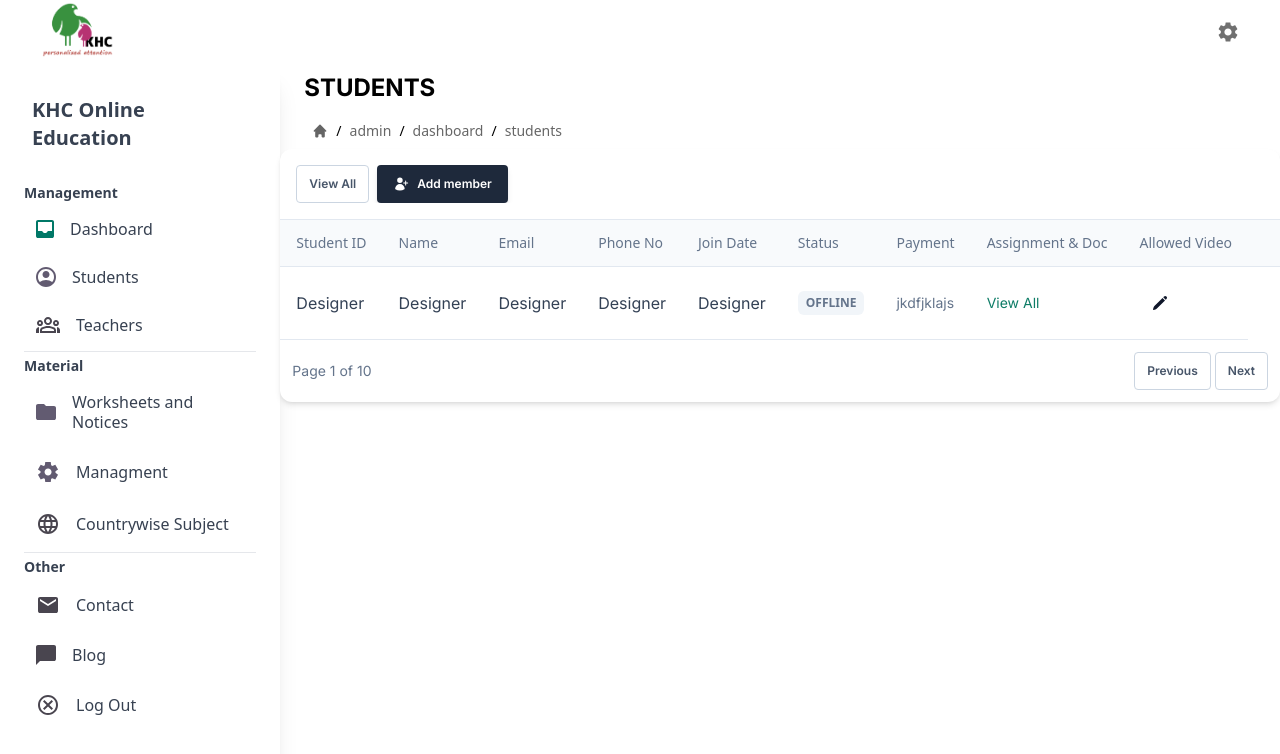
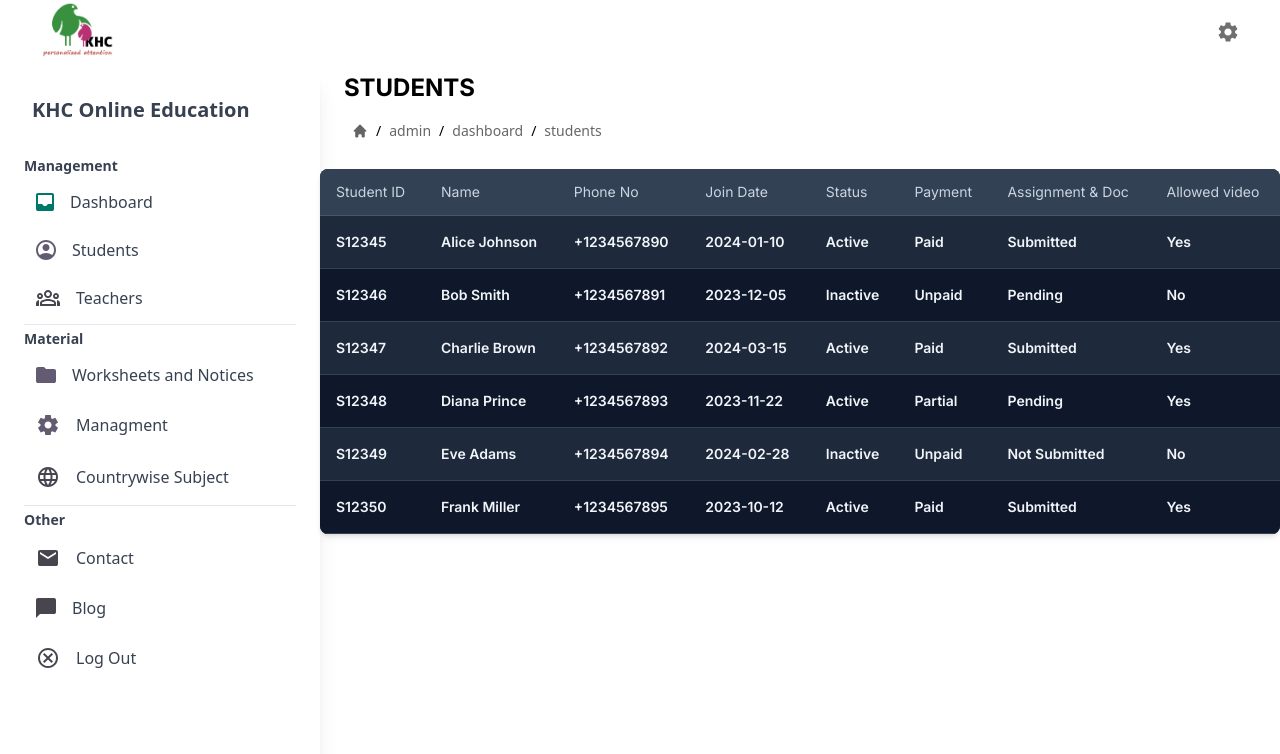
Before and after one commit to sudoarchie/frontend_khc, a Next.js app: page /admin/dashboard/students in a window 1280 px wide. Shown: the top 754 px of the page. Built offline with nearby package versions, Linux system fonts and the light colour scheme.

Commit message:
✨ New feature table component

```diff
--- a/app/admin/dashboard/students/page.tsx
+++ b/app/admin/dashboard/students/page.tsx
@@ -1,163 +1,82 @@
+import TableField from "@/app/components/TableField";
 import Link from "next/link";
 
 export default function Student() {
+  const Header = [
+    "Student ID",
+    "Name",
+    "Phone No",
+    "Join Date",
+    "Status",
+    "Payment",
+    "Assignment & Doc",
+    "Allowed video",
+  ];
+  const data = [
+    [
+      "S12345",
+      "Alice Johnson",
+      "+1234567890",
+      "2024-01-10",
+      "Active",
+      "Paid",
+      "Submitted",
+      "Yes",
+    ],
+    [
+      "S12346",
+      "Bob Smith",
+      "+1234567891",
+      "2023-12-05",
+      "Inactive",
+      "Unpaid",
+      "Pending",
+      "No",
+    ],
+    [
+      "S12347",
+      "Charlie Brown",
+      "+1234567892",
+      "2024-03-15",
+      "Active",
+      "Paid",
+      "Submitted",
+      "Yes",
+    ],
+    [
+      "S12348",
+      "Diana Prince",
+      "+1234567893",
+      "2023-11-22",
+      "Active",
+      "Partial",
+      "Pending",
+      "Yes",
+    ],
+    [
+      "S12349",
+      "Eve Adams",
+      "+1234567894",
+      "2024-02-28",
+      "Inactive",
+      "Unpaid",
+      "Not Submitted",
+      "No",
+    ],
+    [
+      "S12350",
+      "Frank Miller",
+      "+1234567895",
+      "2023-10-12",
+      "Active",
+      "Paid",
+      "Submitted",
+      "Yes",
+    ],
+  ];
   return (
     <div>
-      <div className="relative flex flex-col w-full h-full text-slate-700 bg-white shadow-md rounded-xl bg-clip-border">
-        <div className="relative mx-4 mt-4 overflow-hidden text-slate-700 bg-white rounded-none bg-clip-border">
-          <div className="flex items-center justify-between ">
-            <div className="flex flex-col gap-2 shrink-0 sm:flex-row">
-              <button
-                className="rounded border border-slate-300 py-2.5 px-3 text-center text-xs font-semibold text-slate-600 transition-all hover:opacity-75 focus:ring focus:ring-slate-300 active:opacity-[0.85] disabled:pointer-events-none disabled:opacity-50 disabled:shadow-none"
-                type="button"
-              >
-                View All
-              </button>
-              <button
-                className="flex select-none items-center gap-2 rounded bg-slate-800 py-2.5 px-4 text-xs font-semibold text-white shadow-md shadow-slate-900/10 transition-all hover:shadow-lg hover:shadow-slate-900/20 focus:opacity-[0.85] focus:shadow-none active:opacity-[0.85] active:shadow-none disabled:pointer-events-none disabled:opacity-50 disabled:shadow-none"
-                type="button"
-              >
-                <svg
-                  xmlns="http://www.w3.org/2000/svg"
-                  viewBox="0 0 24 24"
-                  fill="currentColor"
-                  aria-hidden="true"
-                  stroke-width="2"
-                  className="w-4 h-4"
-                >
-                  <path d="M6.25 6.375a4.125 4.125 0 118.25 0 4.125 4.125 0 01-8.25 0zM3.25 19.125a7.125 7.125 0 0114.25 0v.003l-.001.119a.75.75 0 01-.363.63 13.067 13.067 0 01-6.761 1.873c-2.472 0-4.786-.684-6.76-1.873a.75.75 0 01-.364-.63l-.001-.122zM19.75 7.5a.75.75 0 00-1.5 0v2.25H16a.75.75 0 000 1.5h2.25v2.25a.75.75 0 001.5 0v-2.25H22a.75.75 0 000-1.5h-2.25V7.5z"></path>
-                </svg>
-                Add member
-              </button>
-            </div>
-          </div>
-        </div>
-        <div className="p-0 overflow-scroll">
-          <table className="w-full mt-4 text-left table-auto min-w-max">
-            <thead>
-              <tr>
-                <th className="p-4 transition-colors cursor-pointer border-y border-slate-200 bg-slate-50 hover:bg-slate-100">
-                  <p className="flex items-center justify-between gap-2 font-sans text-sm font-normal leading-none text-slate-500">
-                    Student ID
-                  </p>
-                </th>
-                <th className="p-4 transition-colors cursor-pointer border-y border-slate-200 bg-slate-50 hover:bg-slate-100">
-                  <p className="flex items-center justify-between gap-2 font-sans text-sm font-normal leading-none text-slate-500">
-                    Name
-                  </p>
-                </th>
-                <th className="p-4 transition-colors cursor-pointer border-y border-slate-200 bg-slate-50 hover:bg-slate-100">
-                  <p className="flex items-center justify-between gap-2 font-sans text-sm font-normal leading-none text-slate-500">
-                    Email
-                  </p>
-                </th>
-                <th className="p-4 transition-colors cursor-pointer border-y border-slate-200 bg-slate-50 hover:bg-slate-100">
-                  <p className="flex items-center justify-between gap-2 font-sans text-sm font-normal leading-none text-slate-500">
-                    Phone No
-                  </p>
-                </th>
-                <th className="p-4 transition-colors cursor-pointer border-y border-slate-200 bg-slate-50 hover:bg-slate-100">
-                  <p className="flex items-center justify-between gap-2 font-sans text-sm font-normal leading-none text-slate-500">
-                    Join Date
-                  </p>
-                </th>
-                <th className="p-4 transition-colors cursor-pointer border-y border-slate-200 bg-slate-50 hover:bg-slate-100">
-                  <p className="flex items-center justify-between gap-2 font-sans text-sm  font-normal leading-none text-slate-500">
-                    Status
-                  </p>
-                </th>
-                <th className="p-4 transition-colors cursor-pointer border-y border-slate-200 bg-slate-50 hover:bg-slate-100">
-                  <p className="flex items-center justify-between gap-2 font-sans text-sm  font-normal leading-none text-slate-500">
-                    Payment
-                  </p>
-                </th>
-                <th className="p-4 transition-colors cursor-pointer border-y border-slate-200 bg-slate-50 hover:bg-slate-100">
-                  <p className="flex items-center justify-between gap-2 font-sans text-sm  font-normal leading-none text-slate-500">
-                    Assignment & Doc
-                  </p>
-                </th>
-                <th className="p-4 transition-colors cursor-pointer border-y border-slate-200 bg-slate-50 hover:bg-slate-100">
-                  <p className="flex items-center justify-between gap-2 font-sans text-sm  font-normal leading-none text-slate-500">
-                    Allowed Video
-                  </p>
-                </th>
-                <th className="p-4 transition-colors cursor-pointer border-y border-slate-200 bg-slate-50 hover:bg-slate-100">
-                  <p className="flex items-center justify-between gap-2 font-sans text-sm  font-normal leading-none text-slate-500"></p>
-                </th>
-              </tr>
-            </thead>
-            <tbody>
-              <tr>
-                <td className="p-4 border-b border-slate-200">
-                  <div className="flex flex-col">Designer</div>
-                </td>
-                <td className="p-4 border-b border-slate-200">
-                  <div className="flex flex-col">Designer</div>
-                </td>
-                <td className="p-4 border-b border-slate-200">
-                  <div className="flex flex-col">Designer</div>
-                </td>
-                <td className="p-4 border-b border-slate-200">
-                  <div className="flex flex-col">Designer</div>
-                </td>
-                <td className="p-4 border-b border-slate-200">
-                  <div className="flex flex-col">Designer</div>
-                </td>
-                <td className="p-4 border-b border-slate-200">
-                  <div className="w-max">
-                    <div className="relative grid items-center px-2 py-1 font-sans text-xs font-bold uppercase rounded-md select-none whitespace-nowrap bg-slate-100 text-slate-500">
-                      <span className="">offline</span>
-                    </div>
-                  </div>
-                </td>
-                <td className="p-4 border-b border-slate-200">
-                  <p className="text-sm text-slate-500">jkdfjklajs</p>
-                </td>
-                <td className="p-4 border-b border-slate-200">
-                  <p className="text-sm text-primary">
-                    <Link href={""}>View All</Link>
-                  </p>
-                </td>
-                <td className="p-4 border-b border-slate-200">
-                  <button
-                    className="relative h-10 max-h-[40px] w-10 max-w-[40px] select-none rounded-lg text-center align-middle font-sans text-xs font-medium uppercase text-slate-900 transition-all hover:bg-slate-900/10 active:bg-slate-900/20 disabled:pointer-events-none disabled:opacity-50 disabled:shadow-none"
-                    type="button"
-                  >
-                    <span className="absolute transform -translate-x-1/2 -translate-y-1/2 top-1/2 left-1/2">
-                      <svg
-                        xmlns="http://www.w3.org/2000/svg"
-                        viewBox="0 0 24 24"
-                        fill="currentColor"
-                        aria-hidden="true"
-                        className="w-4 h-4"
-                      >
-                        <path d="M21.731 2.269a2.625 2.625 0 00-3.712 0l-1.157 1.157 3.712 3.712 1.157-1.157a2.625 2.625 0 000-3.712zM19.513 8.199l-3.712-3.712-12.15 12.15a5.25 5.25 0 00-1.32 2.214l-.8 2.685a.75.75 0 00.933.933l2.685-.8a5.25 5.25 0 002.214-1.32L19.513 8.2z"></path>
-                      </svg>
-                    </span>
-                  </button>
-                </td>
-              </tr>
-            </tbody>
-          </table>
-        </div>
-        <div className="flex items-center justify-between p-3">
-          <p className="block text-sm text-slate-500">Page 1 of 10</p>
-          <div className="flex gap-1">
-            <button
-              className="rounded border border-slate-300 py-2.5 px-3 text-center text-xs font-semibold text-slate-600 transition-all hover:opacity-75 focus:ring focus:ring-slate-300 active:opacity-[0.85] disabled:pointer-events-none disabled:opacity-50 disabled:shadow-none"
-              type="button"
-            >
-              Previous
-            </button>
-            <button
-              className="rounded border border-slate-300 py-2.5 px-3 text-center text-xs font-semibold text-slate-600 transition-all hover:opacity-75 focus:ring focus:ring-slate-300 active:opacity-[0.85] disabled:pointer-events-none disabled:opacity-50 disabled:shadow-none"
-              type="button"
-            >
-              Next
-            </button>
-          </div>
-        </div>
-      </div>
+      <TableField Header={Header} Rows={data} className="my-5"></TableField>
     </div>
   );
 }
--- /dev/null
+++ b/app/components/TableField.tsx
@@ -0,0 +1,42 @@
+interface TableData {
+  Header: string[];
+  Rows: string[][];
+  className?: string;
+}
+export default function TableField({ Header, Rows, className }: TableData) {
+  return (
+    <div
+      className={`relative flex flex-col w-full h-full overflow-scroll text-slate-300 bg-slate-800 shadow-md rounded-lg bg-clip-border ${className}`}
+    >
+      <table className="w-full text-left table-auto min-w-max">
+        <thead>
+          <tr>
+            {Header.map((info, index) => (
+              <th
+                key={index}
+                className="p-4 border-b border-slate-600 bg-slate-700"
+              >
+                <p className="text-sm font-normal leading-none text-slate-300">
+                  {info}
+                </p>
+              </th>
+            ))}
+          </tr>
+        </thead>
+        <tbody>
+          {Rows.map((info, index) => (
+            <tr className="even:bg-slate-900 hover:bg-slate-700" key={index}>
+              {info.map((newinfo, index) => (
+                <td className="p-4 border-b border-slate-700">
+                  <p className="text-sm text-slate-100 font-semibold">
+                    {newinfo}
+                  </p>
+                </td>
+              ))}
+            </tr>
+          ))}
+        </tbody>
+      </table>
+    </div>
+  );
+}
```
Also changed, not shown: public/GWec2ZxagAAtmbN.jpeg (deleted).
